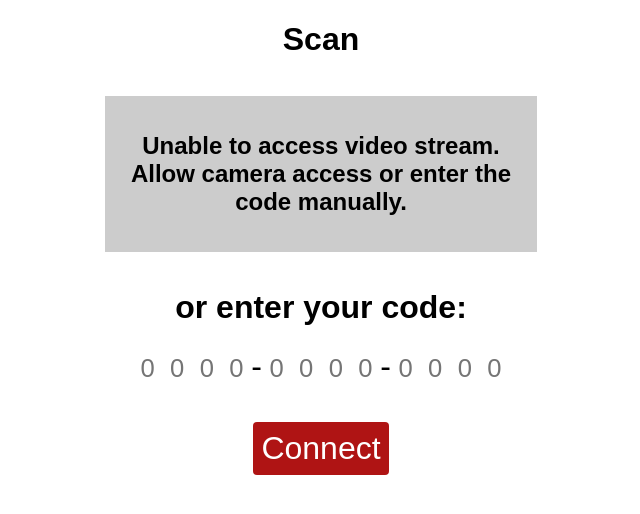
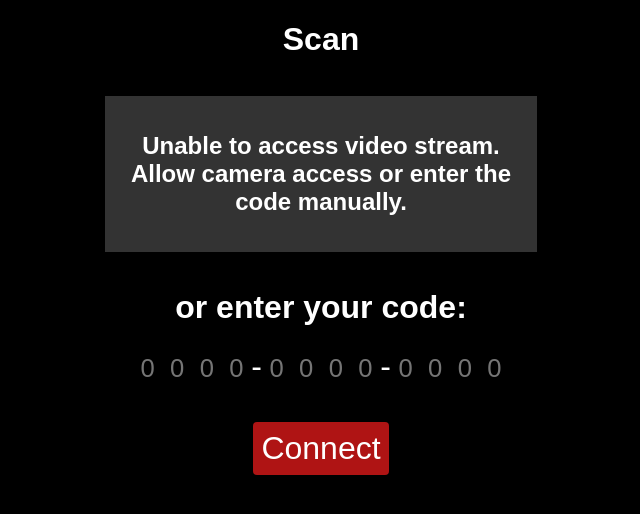
Before and after one commit to elviswolcott/bandersnatch-PAC, a Vue app in the folder web/: page / in a window 1280 px wide. Shown: the top 514 px of the page, without its empty margins (319-959 px from the left). Built offline with nearby package versions, Linux system fonts and the light colour scheme; no server answers.

Commit message:
change to darkmode for join page

```diff
--- a/web/src/App.vue
+++ b/web/src/App.vue
@@ -20,3 +20,7 @@ body {
   }
 }
 </style>
+
+<script>
+document.body.classList.add('darkmode');
+</script>
--- a/web/src/views/Join.vue
+++ b/web/src/views/Join.vue
@@ -278,7 +278,7 @@ export default {
     digit12: makeWatcher(12, true)
   },
   mounted: function() {
-    document.body.classList.remove("darkmode");
+    //document.body.classList.remove("darkmode");
 
     var video = document.createElement("video");
     var canvasElement = document.getElementById("video-out");
@@ -343,13 +343,19 @@ export default {
 <style lang="scss" scoped>
 $primary: #af1414;
 $onprimary: white;
-$secondary: black;
+$onbg: white;
+$bg: black;
 // hide the number arrows
 input::-webkit-outer-spin-button,
 input::-webkit-inner-spin-button {
   /* display: none; <- Crashes Chrome on hover */
   -webkit-appearance: none;
   margin: 0; /* <-- Apparently some margin are still there even though it's hidden */
+}
+
+.join {
+  background-color: $bg;
+  color: $onbg;
 }
 
 input[type="number"] {
@@ -361,7 +367,7 @@ input[type="number"] {
   max-width: calc(100% - 64px);
   display: inline-block;
   padding: 16px;
-  background-color: rgba(0, 0, 0, 0.2);
+  background-color: rgba(255, 255, 255, 0.2);
   margin: 16px;
   word-wrap: break-word;
 }
@@ -375,6 +381,7 @@ input[type="number"] {
 
 #code {
   font-size: 2em;
+  color: $onbg;
 
   button {
     &:hover {
@@ -393,12 +400,12 @@ input[type="number"] {
     &:focus {
       outline: none;
       border-bottom: 2px $primary solid;
-      background-color: lighten($primary, 60%);
+      background-color: darken($primary, 10%);
       border-radius: 2px;
     }
 
     background-color: transparent;
-    color: $secondary;
+    color: $onbg;
     border: none;
     font-size: 0.8em;
     text-align: center;
```
